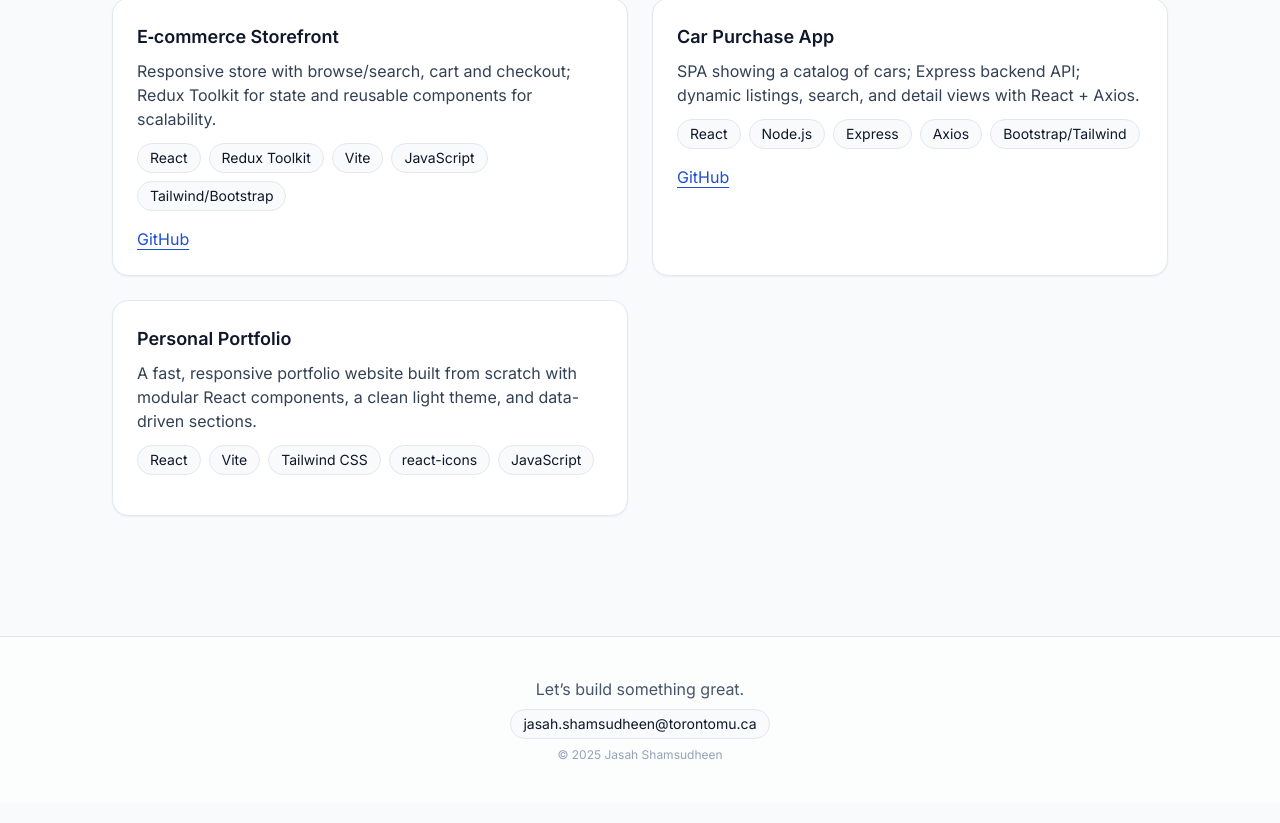
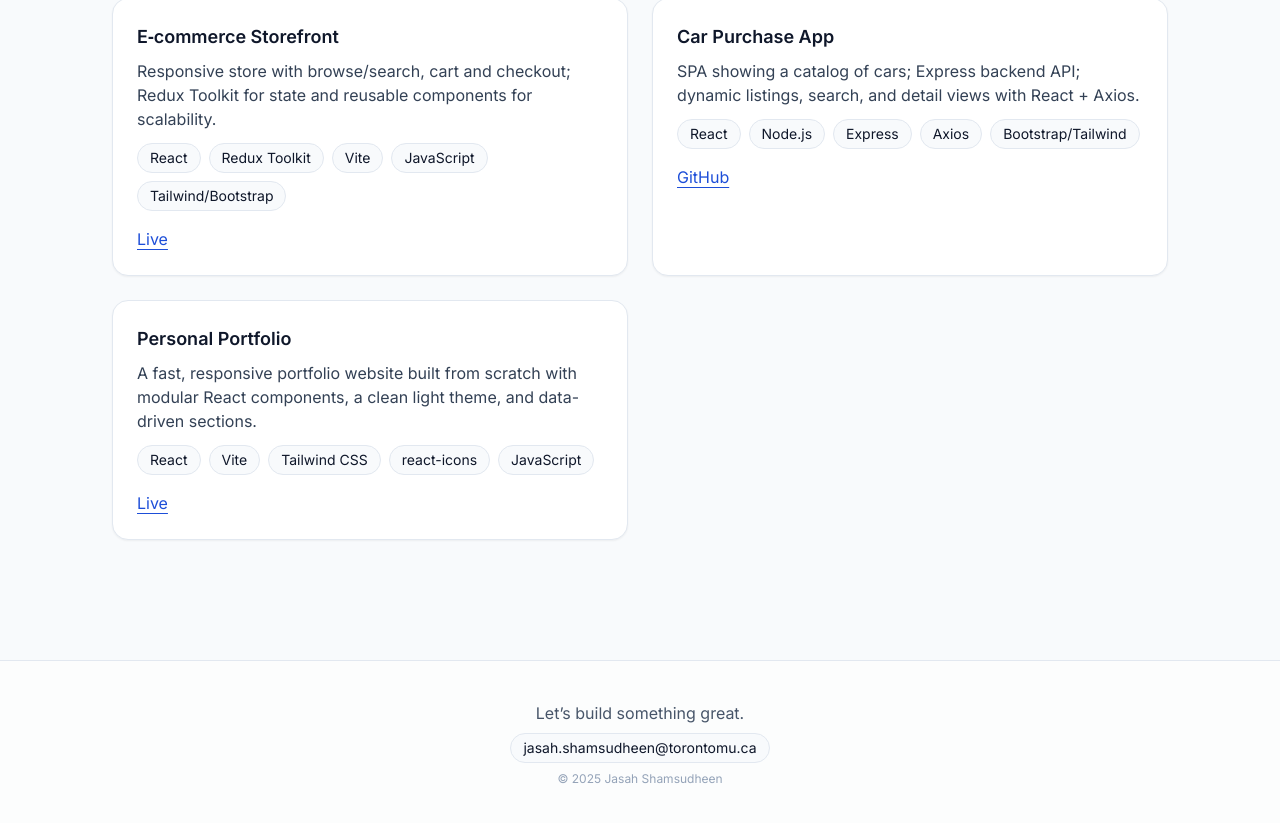
Before and after one commit to jsprogram2014/My-Website, a React (Vite) app: page / in a window 1280 px wide. Shown: the part 2389-3212 px from the top of the page. Built offline with nearby package versions, Linux system fonts and the light colour scheme.

Commit message:
added live link for ecommerce, removed gh link for it and added live for personal website

```diff
--- a/src/data/profile.js
+++ b/src/data/profile.js
@@ -64,8 +64,8 @@ export const profile = {
       blurb: "Responsive store with browse/search, cart and checkout; Redux Toolkit for state and reusable components for scalability.",
       stack: ["React", "Redux Toolkit", "Vite", "JavaScript", "Tailwind/Bootstrap"],
       links: {
-        demo: "",
-        code: "https://jsprogram2014.github.io/E-commerce-Storefront/"
+        demo: "https://jsprogram2014.github.io/E-commerce-Storefront/",
+        code: ""
       }
     },
     {
@@ -82,7 +82,7 @@ export const profile = {
       blurb: "A fast, responsive portfolio website built from scratch with modular React components, a clean light theme, and data-driven sections.",
       stack: ["React", "Vite", "Tailwind CSS", "react-icons", "JavaScript"],
       links: {
-        demo: "",
+        demo: "https://jsprogram2014.github.io/My-Website/",
         code: ""
       }
     }
```
